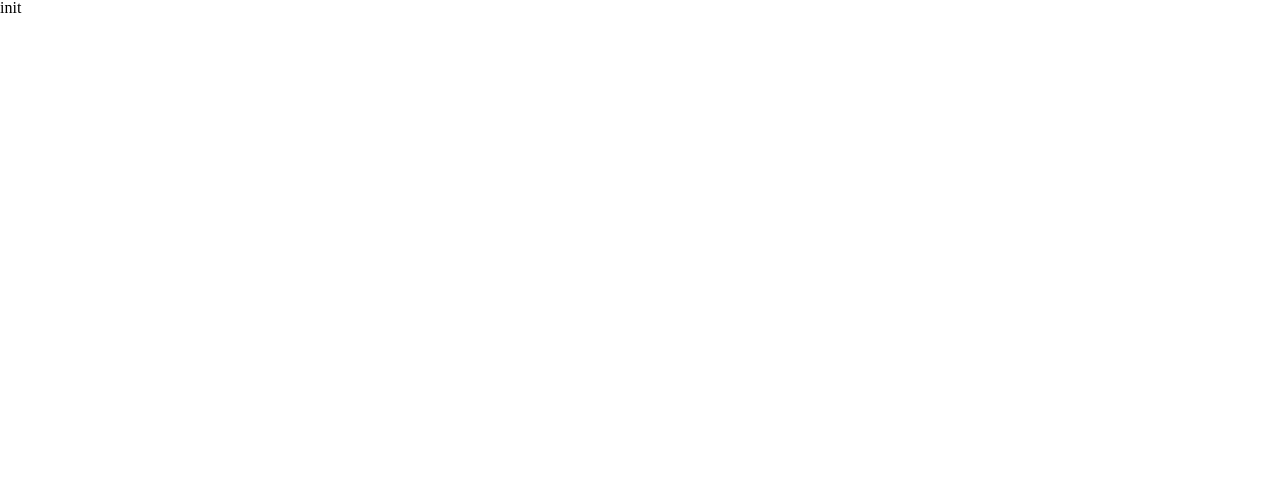
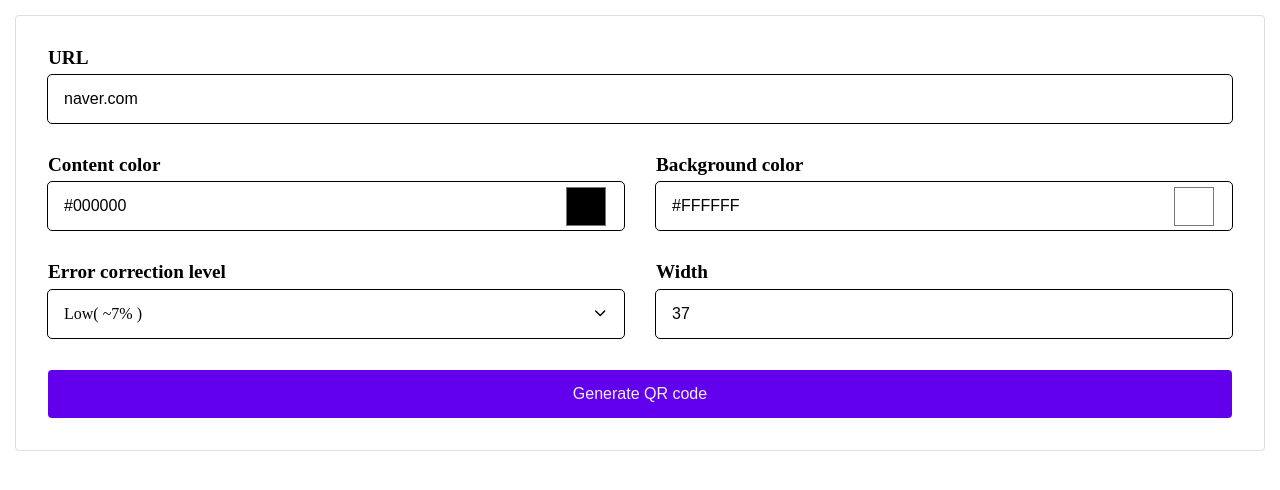
Before and after one commit to Normaltic/qr-code-generator, a React (Create React App) app: page / in a window 1280 px wide. Shown: the top 490 px of the page. Built offline with nearby package versions, Linux system fonts and the light colour scheme.

Commit message:
feat: define QROptionForm component

```diff
--- a/src/App.tsx
+++ b/src/App.tsx
@@ -1,9 +1,13 @@
 import React from 'react';
+import Section from './components/Section';
+import QROptionForm from './components/QROptionForm';
 
 function App() {
   return (
-    <div>
-      init
+    <div style={{ padding: '15px' }}>
+      <Section>
+        <QROptionForm onSubmit={args => console.log(args)} />
+      </Section>
     </div>
   );
 }
--- /dev/null
+++ b/src/components/QROptionForm.tsx
@@ -0,0 +1,152 @@
+import React, { FormEvent, useCallback, useMemo, useState } from "react";
+import styled from "styled-components";
+
+import useInput from "../hooks/useInput";
+
+import validator from "../utils/validator";
+
+import Button from "./Button";
+import Dropdown, { DropdownOption } from "./Dropdown";
+import Heading3 from "./Heading3";
+import Input from "./Input";
+import ColorInput from "./ColorPicker";
+
+const DROPDOWN_OPTIONS: Array<DropdownOption> = [
+  { label: 'Low( ~7% )', value: 'L' },
+  { label: 'Medium( ~15% )', value: 'M' },
+  { label: 'Quartile( ~25% )', value: 'Q' },
+  { label: 'High( ~30% )', value: 'H' },
+]
+
+export interface QROptionFormProps {
+  className?: string;
+  onSubmit: ({
+    url, contentColor, backgroundColor, errorCorrectionLevel, width,
+  }: {
+    url: string, contentColor: string, backgroundColor: string, errorCorrectionLevel: string, width: string,
+  }) => void;
+}
+
+const QROptionForm = ({ className, onSubmit }: QROptionFormProps) => {
+  const [url, setUrl, isValidUrl] = useInput('naver.com', {
+    validator: validator.isURL
+  });
+
+  const [contentColor, setContentColor, isValidContentColor] = useInput('#000000', {
+    preProcessor: value => {
+      const replaced = value.slice(0, 7).toUpperCase().replace(/[^0-9|^A-F|]/gi, '');
+      return `#${replaced}`;
+    },
+    validator: validator.isHEX,
+  });
+
+  const [backgroundColor, setBackgroundColor, isValidBackgroundColor] = useInput('#FFFFFF', {
+    preProcessor: value => {
+      const replaced = value.slice(0, 7).toUpperCase().replace(/[^0-9|^A-F|]/gi, '');
+      return `#${replaced}`;
+    },
+    validator: value => value.length === 7,
+  });
+
+  const [errorLevel, setErrorLevel] = useState('L');
+
+  const [width, setWidth, isValidWidth] = useInput('37', {
+    preProcessor: value => {
+      const replaced = value.replace(/[^0-9]/gi, '');
+      return replaced;
+    },
+    validator: value => {
+      return Number.isNaN(+value) === false && +value >= 37;
+    },
+  })
+
+  const isCanSubmit = useMemo(() => {
+    return isValidUrl && isValidContentColor && isValidBackgroundColor && isValidWidth;
+  }, [isValidUrl, isValidContentColor, isValidBackgroundColor, isValidWidth]);
+
+  const handleSubmit = useCallback((e: FormEvent) => {
+    e.preventDefault();
+    if (!isCanSubmit) return;
+    onSubmit({ url, contentColor, backgroundColor, errorCorrectionLevel: errorLevel, width });
+  }, [isCanSubmit, onSubmit, url, contentColor, backgroundColor, errorLevel, width]);
+
+  return (
+    <Form className={className} onSubmit={handleSubmit}>
+      <Item>
+        <Heading3>URL</Heading3>
+        <Input
+          value={url}
+          onChange={setUrl}
+          valid={isValidUrl}
+          placeholder={`URL without 'https://'`}
+        />
+      </Item>
+      <RowBetween>
+        <Item>
+          <Heading3>Content color</Heading3>
+          <ColorInput
+            value={contentColor}
+            onChange={setContentColor}
+            valid={isValidContentColor}
+            placeholder='#000000'
+          />
+        </Item>
+        <Item>
+          <Heading3>Background color</Heading3>
+          <ColorInput
+            value={backgroundColor}
+            onChange={setBackgroundColor}
+            placeholder='#FFFFFF'
+          />
+        </Item>
+      </RowBetween>
+      <RowBetween>
+        <Item>
+          <Heading3>Error correction level</Heading3>
+          <Dropdown
+            selected={errorLevel}
+            options={DROPDOWN_OPTIONS}
+            onSelect={setErrorLevel}
+          />
+        </Item>
+        <Item>
+          <Heading3>Width</Heading3>
+          <Input
+            value={width}
+            onChange={setWidth}
+            valid={isValidWidth}
+            placeholder={`Value is larger than '37'`}
+          />
+        </Item>
+      </RowBetween>
+      <Button
+        type='submit'
+        disabled={!isValidUrl || !isValidContentColor || !isValidWidth}
+      >
+        Generate QR code
+      </Button>
+    </Form>
+  )
+}
+
+const Form = styled.form`
+  & > *:nth-child(n + 2) {
+    margin-top: 2rem;
+  }
+`;
+
+
+const RowBetween = styled.div`
+  display: flex;
+  justify-content: space-between;
+  gap: 2rem;
+`
+
+const Item = styled.div`
+  flex: 1;
+  & > ${Heading3} {
+    margin-bottom: 0.5rem;
+  }
+`
+
+export default QROptionForm;
--- a/src/components/Section.tsx
+++ b/src/components/Section.tsx
@@ -3,6 +3,7 @@ import styled from "styled-components";
 const Section = styled.section`
   border: 1px solid #DDDDDD;
   border-radius: 4px;
+  padding: 2rem;
 `
 
 export default Section;
```
